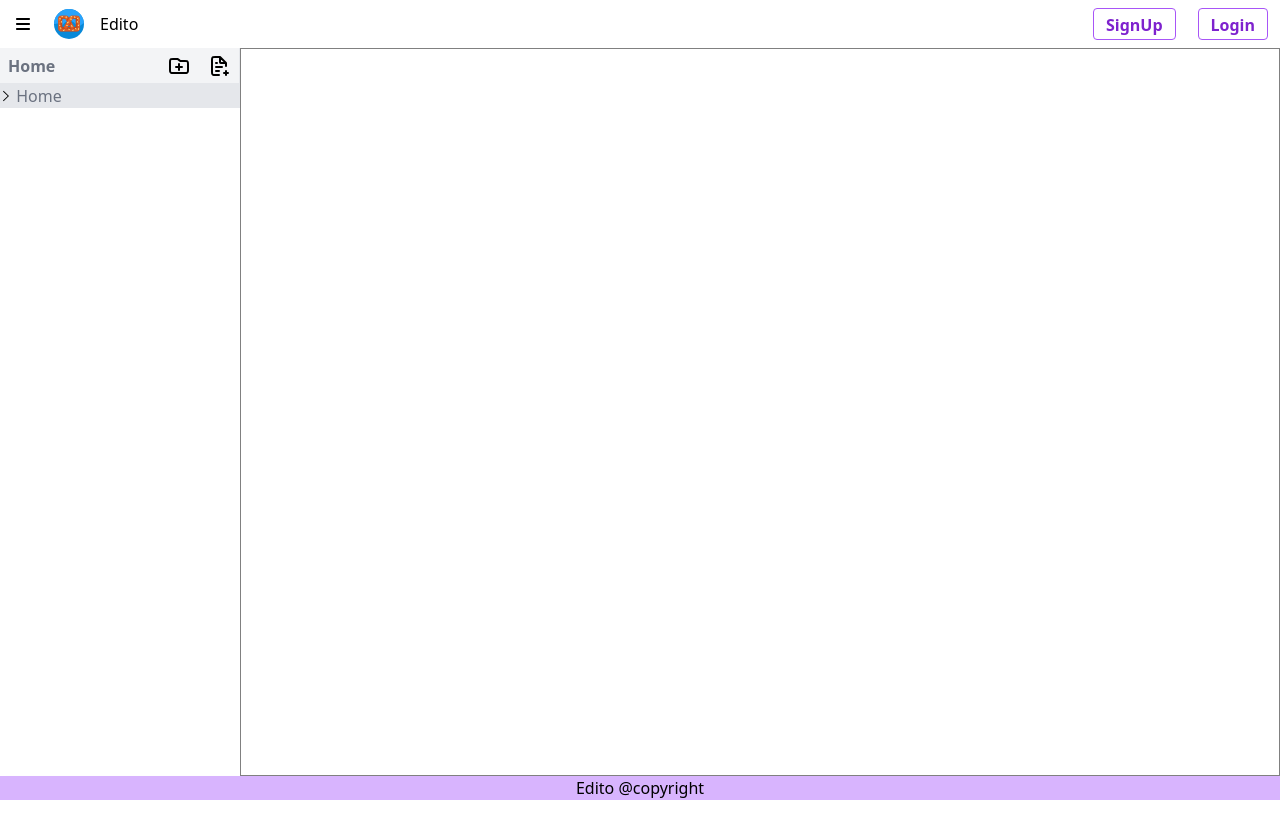
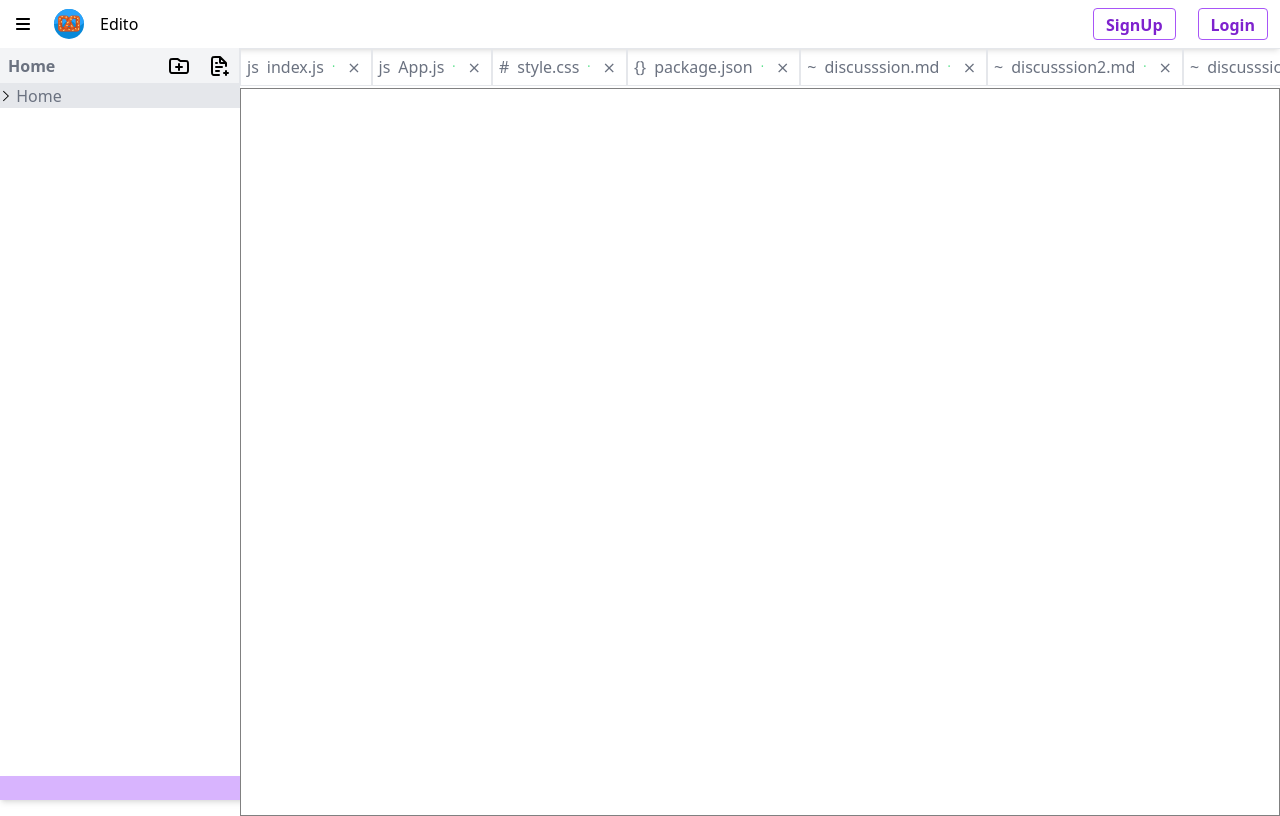
Before and after one commit to Nirajsah17/edito, a React (Create React App) app: page / in a window 1280 px wide. Built offline with nearby package versions, Linux system fonts and the light colour scheme; the HTML template or start-up script is replaced by a standard one.

Commit message:
File tab created | fancy scroll bar added

```diff
--- a/package.json
+++ b/package.json
@@ -52,5 +52,8 @@
       "last 1 firefox version",
       "last 1 safari version"
     ]
+  },
+  "devDependencies": {
+    "tailwind-scrollbar": "^3.0.5"
   }
 }
--- a/public/index.html
+++ b/public/index.html
@@ -5,7 +5,7 @@
     <meta name="viewport" content="width=device-width, initial-scale=1" />
     <title>Edito</title>
   </head>
-  <body>
+  <body class="overflow-y-auto scrollbar-thumb-gray-200 scrollbar-track-gray-100 scrollbar-thumb-rounded-md scrollbar-thin">
     <div id="root"></div>
   </body>
 </html>
--- a/src/components/File.js
+++ b/src/components/File.js
@@ -1,6 +1,6 @@
 const File = ({ name  , uuid}) => (
   <div className=" p-1 hover:bg-gray-100 cursor-pointer" data-file={uuid}>
-    <span className="text-xs" data-file={uuid}>{name}</span>
+    <span className="text-md" data-file={uuid}>{name}</span>
   </div>
 );
 
--- a/src/components/MainBody.js
+++ b/src/components/MainBody.js
@@ -2,6 +2,7 @@ import { useEffect, useRef, useState } from "react";
 import "prismjs/themes/prism.css";
 import Prism from "prismjs";
 import "../custom.css";
+import { Tabs } from "./tab";
 
 function MainBody({ openCode, activeFile, fileStore }) {
   const [text, setText] = useState("");
@@ -25,17 +26,16 @@ function MainBody({ openCode, activeFile, fileStore }) {
     }, 200);
   };
 
-  useEffect(()=>{
-    setTimeout(async ()=>{
-      if(!fileStore) return;
+  useEffect(() => {
+    setTimeout(async () => {
+      if (!fileStore) return;
       const obj = await fileStore.getFile(activeFile);
-      if(obj){
-        setText(obj.content)
+      if (obj) {
+        setText(obj.content);
       }
       // console.log(obj);
-    },10)
-
-  },[activeFile]);
+    }, 10);
+  }, [activeFile]);
 
   const _handleKeyDown = (e) => {
     const ctrl = e.ctrlKey;
@@ -75,6 +75,7 @@ function MainBody({ openCode, activeFile, fileStore }) {
   return (
     <>
       <div className="w-full h-full flex flex-col">
+      <Tabs />
         <textarea
           id="editing"
           spellCheck="false"
@@ -84,9 +85,10 @@ function MainBody({ openCode, activeFile, fileStore }) {
           onInput={syncScroll}
           onScroll={syncScroll}
           onKeyDown={handleKeyDown}
+          className="scrollbar-thumb-gray-200 scrollbar-track-gray-100 scrollbar-thumb-rounded-md scrollbar-thin"
         ></textarea>
-        <pre ref={higthlightingRef} id="highlighting" aria-hidden="true">
-          <code className="language-javascript" ref={code}>
+        <pre ref={higthlightingRef} id="highlighting" aria-hidden="true" className="scrollbar-thumb-gray-200 scrollbar-track-gray-100 scrollbar-thumb-rounded-md scrollbar-thin">
+          <code className="language-javascript scrollbar-thumb-gray-200 scrollbar-track-gray-100 scrollbar-thumb-rounded-md scrollbar-thin" ref={code}>
             {openCode ? openCode : text}
           </code>
         </pre>
--- /dev/null
+++ b/src/components/tab.js
@@ -0,0 +1,68 @@
+import { useState } from "react";
+import symbol from "../data/symbol.json";
+
+function Tabs(TabList) {
+  const [activeTab, setActiveTab] = useState("");
+  const _tabs = [
+    { name: "index.js" },
+    { name: "App.js" },
+    { name: "style.css" },
+    { name: "package.json" },
+    { name: "discusssion.md" },
+    { name: "discusssion2.md" },
+    { name: "discusssion3.md" },
+    { name: "discusssion4.md" },
+    { name: "discusssion5.md" },
+    { name: "discusssion6.md" },
+  ];
+
+  const [tabList, setTabList] = useState(_tabs);
+
+  return (
+    <div
+      className="w-full flex absolute top-0 left-0 z-10 overflow-x-auto whitespace-no-wrap scrollbar-thumb-gray-200 scrollbar-track-gray-100 scrollbar-thumb-rounded-md scrollbar-thin text-gray-500"
+      key={"tabs"}
+    >
+      {tabList.map((tab) => (
+        <div key={tab.name}>
+          {activeTab.name === tab.name ? (
+            <div
+              className="flex hover:bg-gray-100 cursor-pointer bg-gray-200 flex-shrink-0"
+              key={`${tab.name}-active`}
+            ></div>
+          ) : (
+            <div
+              className="flex hover:bg-gray-100 cursor-pointer flex-shrink-0"
+              key={`${tab.name}-inactive`}
+            ></div>
+          )}
+          <div
+            className="p-0.5 border flex hover:bg-gray-100 cursor-pointer"
+            key={`${tab.name}-content`}
+          >
+            <div className="p-1" key={`${tab.name}-split`}>
+              {symbol[tab.name.split(".").pop()]}
+            </div>
+            <div className="p-1" key={`${tab.name}-name`}>
+              {tab.name}
+            </div>
+            <div
+              className=" p-1 text-xs text-green-400"
+              key={`${tab.name}-dot`}
+            >
+              .
+            </div>
+            <div
+              className="p-1 pl-2 pr-2 hover:rounded hover:bg-gray-200 cursor-pointer"
+              key={`${tab.name}-close`}
+            >
+              ⨯
+            </div>
+          </div>
+        </div>
+      ))}
+    </div>
+  );
+}
+
+export { Tabs };
--- a/src/custom.css
+++ b/src/custom.css
@@ -21,7 +21,7 @@
 #editing,
 #highlighting {
   position: absolute;
-  top: 0;
+  top: 40px;
   left: 0;
 }
 
--- a/src/data/schema.json
+++ b/src/data/schema.json
@@ -6,13 +6,7 @@
     "uuid": "asa13513-wiqgds-1631",
     "name": "Home",
     "type": "folder",
-    "children": [{
-      "uuid": "asa13513-wiqgds-kjahs",
-      "name": "editor.txt",
-      "type": "file",
-      "size": "2MB",
-      "created_at": "2023-01-01T12:00:00Z"
-    }]
+    "children": []
   }
   ]
 }
--- /dev/null
+++ b/src/data/symbol.json
@@ -0,0 +1,9 @@
+{
+    "js": "js",
+    "css": "#",
+    "md": "~",
+    "py": "py",
+    "sh": "$",
+    "json": "{}",
+    "ts": "ts"
+}
--- a/tailwind.config.js
+++ b/tailwind.config.js
@@ -6,5 +6,7 @@ module.exports = {
   theme: {
     extend: {},
   },
-  plugins: [],
+  plugins: [
+      require('tailwind-scrollbar')({ nocompatible: true }),
+  ],
 }
```
Also changed, not shown: 1 other file (tests, documents, lock files or other folders).
